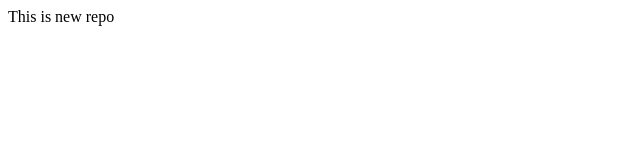
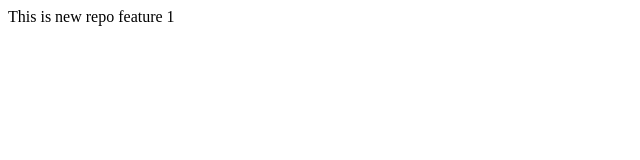
Before and after one commit to Vanshmightknow/localrepo, a plain HTML site: page index.html in a window 1280 px wide. Shown: the full height of the page, 0-640 px from the left. Drawn offline with Linux system fonts and the light colour scheme.

Commit message:
feature 1

```diff
--- a/index.html
+++ b/index.html
@@ -1 +1,3 @@
-<p>This is new repo</p>
+<p>This is new repo
+    feature 1
+</p>
```
